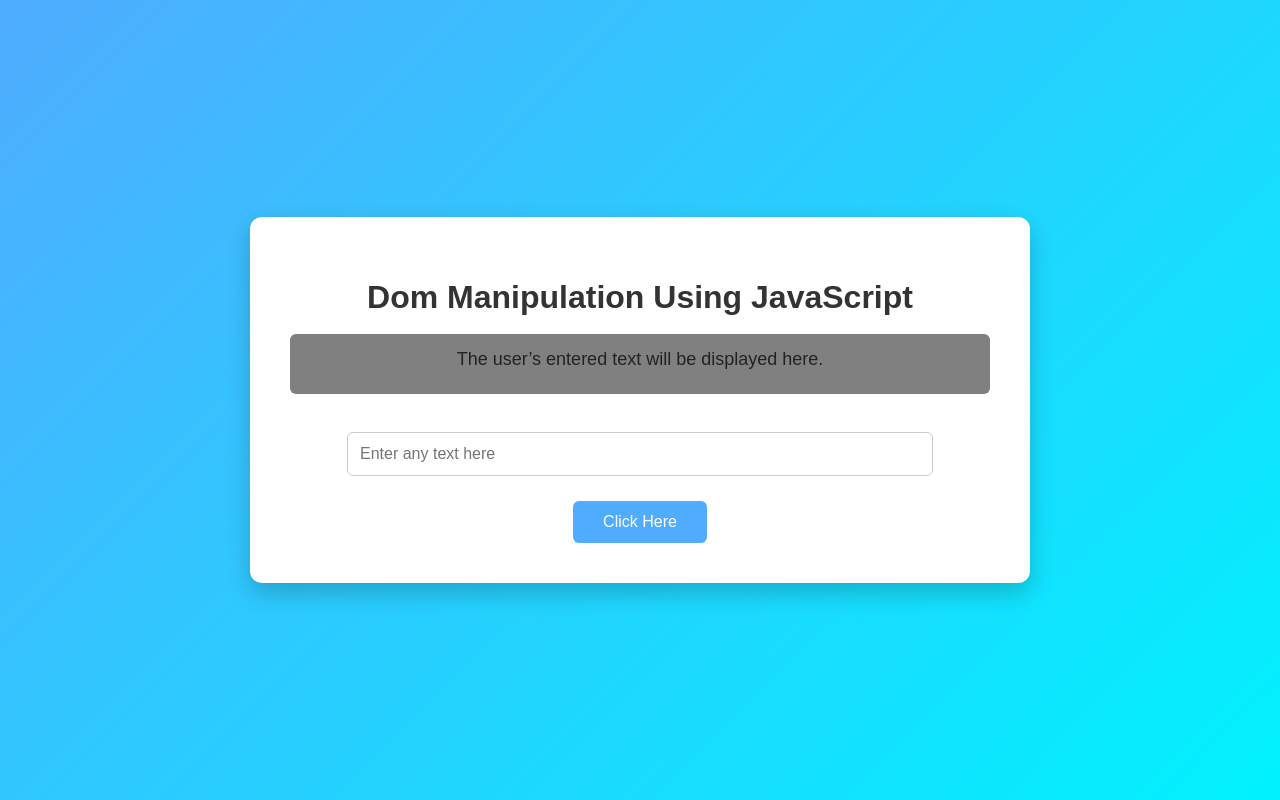
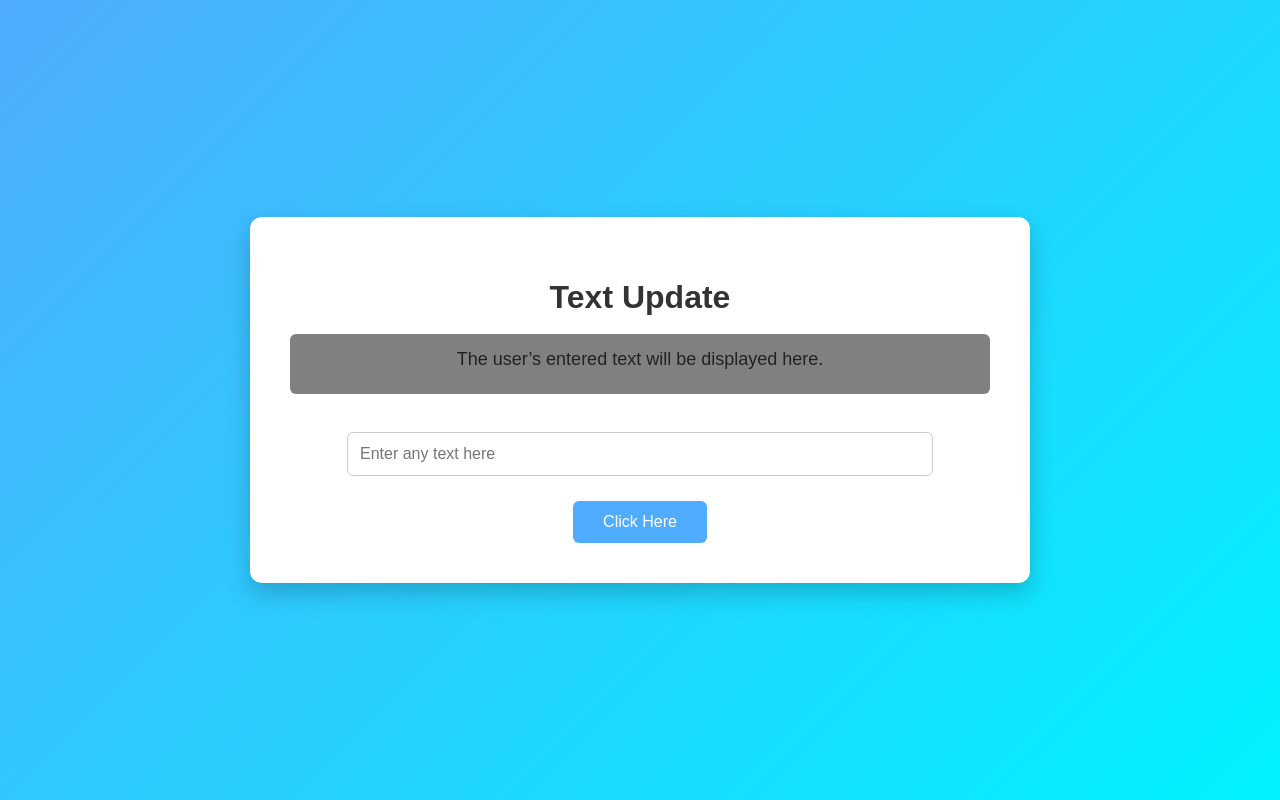
Before and after one commit to rupesh-raj-9142/Dynamic-Text-Update, a plain HTML site: page index.html in a window 1280 px wide. Drawn offline with Linux system fonts and the light colour scheme.

Commit message:
Update index.html

```diff
--- a/index.html
+++ b/index.html
@@ -92,7 +92,7 @@
 
     <div class="container">
 
-        <h1>Dom Manipulation Using JavaScript</h1>
+        <h1>Text Update </h1>
 
         <p id="outputText">
             The user’s entered text will be displayed here.
```
